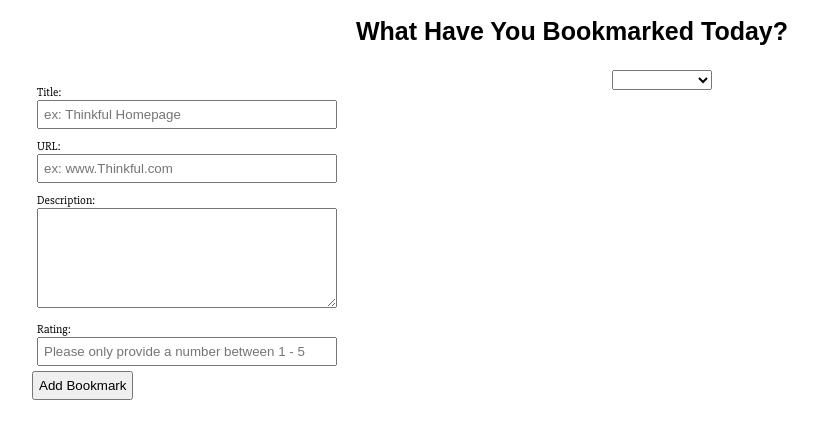
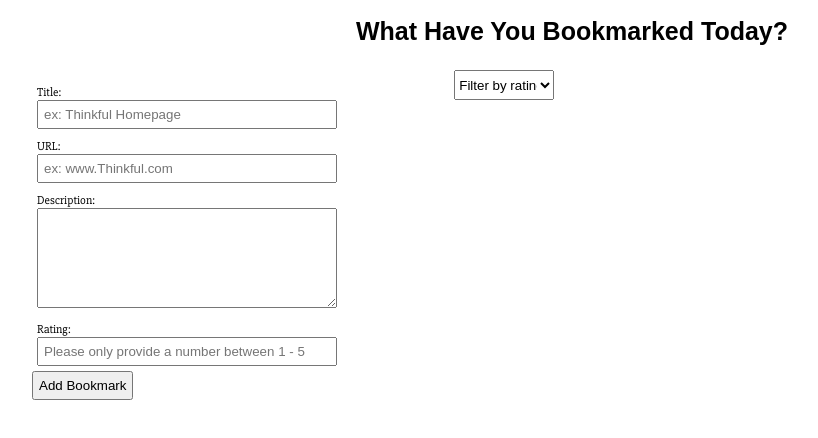
Before and after one commit to thinkful-ei23/shelly-bookmarks-app, a plain HTML site: page index.html in a window 1280 px wide. Shown: the whole page, without its empty margins (68-886 px from the left). Drawn offline with nearby package versions, Linux system fonts and the light colour scheme; no server answers; a web font is replaced by a local one.

Commit message:
good ally - aXe analyzed

```diff
--- a/index.css
+++ b/index.css
@@ -59,7 +59,7 @@ form > div {
 
 #bookmark-list {
 	position: absolute;
-	top: 80px;
+	top: 90px;
 	margin-left: auto;
 	margin-right: auto;
 }
@@ -72,7 +72,13 @@ li {
 .dropdown {
 	position: absolute;
 	top: 70px;
-	right: 500px;
 	width: 100px;
-	height: 20px;
+	height: 30px;
 }
+
+br {
+	display: block;
+	margin-bottom: 2px;
+  font-size: 2px;
+	line-height: 20px;
+}
--- a/index.html
+++ b/index.html
@@ -34,14 +34,13 @@
 		</form>
 	</section>
 	<main role="main" class="bookmarks-section">
-		<select class="dropdown">
-			<span>Filter: Rating</span>
-			<option value="0"> </option>
-			<option value="1">1</option>
-			<option value="2">2</option>
-			<option value="3">3</option>
-			<option value="4">4</option>
-			<option value="5">5</option>
+		<select title="rating-dropdown" class="dropdown" role="listbox">
+			<option name="rating-dropdown" value="0">Filter by rating</option>
+			<option name="rating-dropdown" value="1">1</option>
+			<option name="rating-dropdown" value="2">2</option>
+			<option name="rating-dropdown" value="3">3</option>
+			<option name="rating-dropdown" value="4">4</option>
+			<option name="rating-dropdown" value="5">5</option>
 		</select>
 		<ul id="bookmark-list">
 		</ul>
--- a/scripts/bookmarking.js
+++ b/scripts/bookmarking.js
@@ -111,8 +111,6 @@ const bookmarkers = (function() {
 			books = store.bookmarks.filter(item => {
 				return item.rating >= store.ratingFilter;
 			});
-			console.log(books);
-
 		}
 		let bookmarkString = generateItemsString(books);
 		$('#bookmark-list').html(bookmarkString);
```
